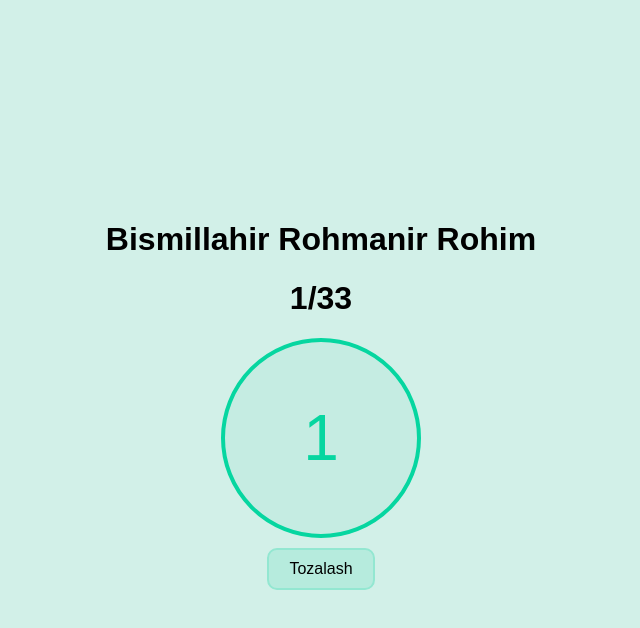
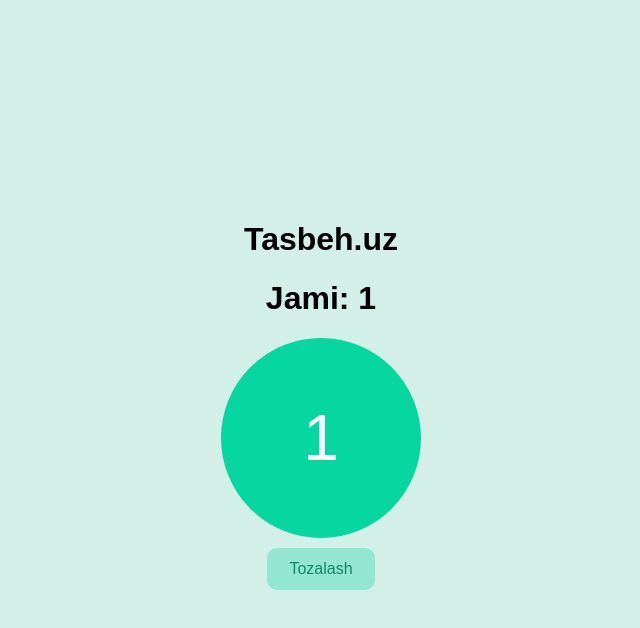
Before and after one commit to behruzusmonov94/tasbeh, a plain HTML site: page index.html in a window 1280 px wide. Both pictures are taken after a click on the button "Bismillah". Shown: the whole page, without its empty margins (319-959 px from the left). Drawn offline with Linux system fonts and the light colour scheme.

Commit message:
last update

```diff
--- a/index.html
+++ b/index.html
@@ -10,8 +10,8 @@
 
     <div class="wrapper">
         <div class="content">
-            <h1>Bismillahir Rohmanir Rohim</h1>
-            <h1><span id="main-count">0</span>/33</h1>
+            <h1>Tasbeh.uz</h1>
+            <h1 id="main-count"></h1>
             <button class="btn" id="btn">Bismillah</button>
             <br>
             <button id="resetCount">Tozalash</button>
--- a/js/app.js
+++ b/js/app.js
@@ -1,28 +1,26 @@
 const mainCount = document.getElementById('main-count');
 const btn = document.getElementById('btn');
 
-if (localStorage.getItem('count') === null && localStorage.getItem('allCount') === null) {
-    localStorage.setItem('count', '1');
-    localStorage.setItem('allCount', '1');
+
+if(localStorage.getItem('allCount') === null){
+    localStorage.setItem('allCount', '0');
 }
+let allCount = parseInt(localStorage.getItem('allCount'));
+let count = 0;
 
-let count = Number(localStorage.getItem('count'));
-let allCount = Number(localStorage.getItem('allCount'));
-const newLocal = '34';
+
 btn.addEventListener('click', () => {
     btn.style = 'font-size: 4em';
-    localStorage.setItem('count', count);
-    btn.textContent = `${count++}`;
+    btn.innerText = `${count+=1}`;
 
+    if(count == 33){
+        count = 0;
+    }
 
-    mainCount.textContent = `${allCount++}`
-    // localStorage.setItem('allCount', count);
-
-    if (allCount == 34) {
-        console.log('check')
-        allCount = 1;
-    }
+    localStorage.setItem('allCount', allCount+=1);
+    mainCount.innerText = `Jami: ${localStorage.getItem('allCount')}`;
 })
+mainCount.innerText = `Jami: ${localStorage.getItem('allCount')}`;
 
 const resetCount = document.getElementById('resetCount');
 
--- a/sass/style.scss
+++ b/sass/style.scss
@@ -33,8 +33,8 @@
     height: 200px;
     border-radius: 50%;
     border: solid 4px #06d6a0;
-    color: #06d6a0;
-    background-color: #c5ece2;
+    color: #fafafa;
+    background-color: #06d6a0;
     transition: all 200ms ease;
     outline: none;
     cursor: pointer;
@@ -56,7 +56,8 @@
     // border: none;
     border: solid 2px #93e7d1;
     // color: #0fb387;
-    background-color: #b6ebdd;
+    background-color: #93e7d1;
+    color: #118667;
     border-radius: 10px;
     font-size: medium;
     transition: all 200ms ease;
```
Also changed, not shown: css/style.css, 1 other file.
